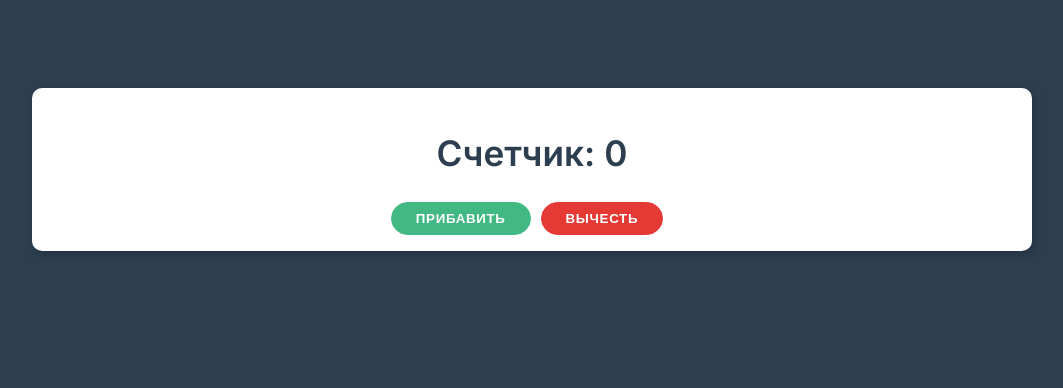
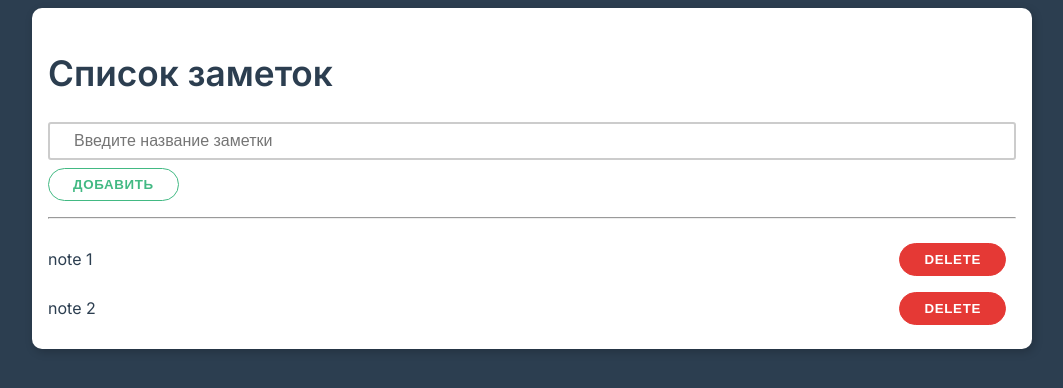
Before and after one commit to diasmalibekov/verst, a plain HTML site: page vue/index.html in a window 1280 px wide. Shown: the whole page, without its empty margins (108-1171 px from the left). Drawn offline with nearby package versions, Linux system fonts and the light colour scheme.

Commit message:
vue introduction

```diff
--- a/vue/app.js
+++ b/vue/app.js
@@ -1,7 +1,22 @@
 const App = {
     data() {
         return {
-            counter: 0
+            myPlaceholder: 'Введите название заметки',
+            title: 'Список заметок',
+            inputValue: '',
+            notes: ['note 1', 'note 2']
+        }
+    },
+    methods: {
+        inputChangeHandler(event) {
+            this.inputValue = event.target.value
+        },
+        addNewNote() {
+            this.notes.push(this.inputValue)
+            this.inputValue = ''
+        },
+        deleteNote(idx, event) {
+            this.notes.splice(idx, 1)
         }
     }
 }
--- a/vue/index.html
+++ b/vue/index.html
@@ -6,13 +6,26 @@
     <link rel="stylesheet" href="theme.css">
 </head>
 <body>
-<div class="container pt-5" id="app">
-    <div class="card center">
-        <h1>Счетчик: {{ counter }}</h1>
-        <div class="">
-            <button class="btn primary">Прибавить</button>
-            <button class="btn danger">Вычесть</button>
+<div class="container" id="app">
+    <div class="card">
+        <h1>{{ title }}</h1>
+        <div class="form-control">
+            <input type="text"
+            v-bind:placeholder="myPlaceholder"
+            v-bind:value="inputValue"
+            v-on:input="inputChangeHandler"
+            v-on:keypress.enter="addNewNote">
         </div>
+        <button class="btn" v-on:click="addNewNote">Добавить</button>
+        <hr />
+        <ul class="list" v-if="notes.length !== 0">
+            <li class="list-item" v-for="(note, idx) in notes">
+                {{note}}
+                <button class="btn danger"
+                v-on:click="deleteNote(idx)">Delete</button>
+            </li>
+        </ul>
+        <div v-else>Заметок нет! Добавьте первую</div>
     </div>
 </div>
 
```
